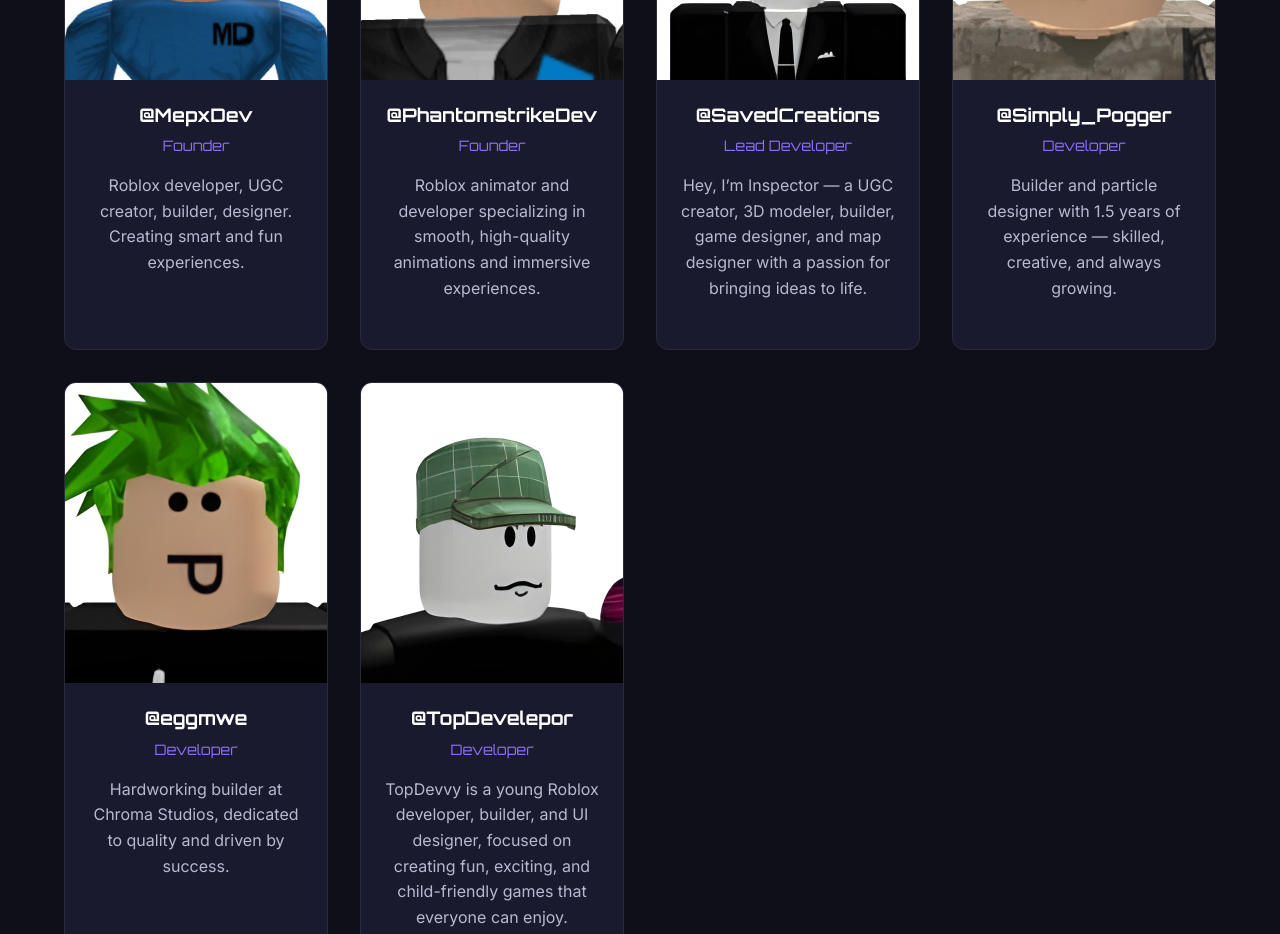
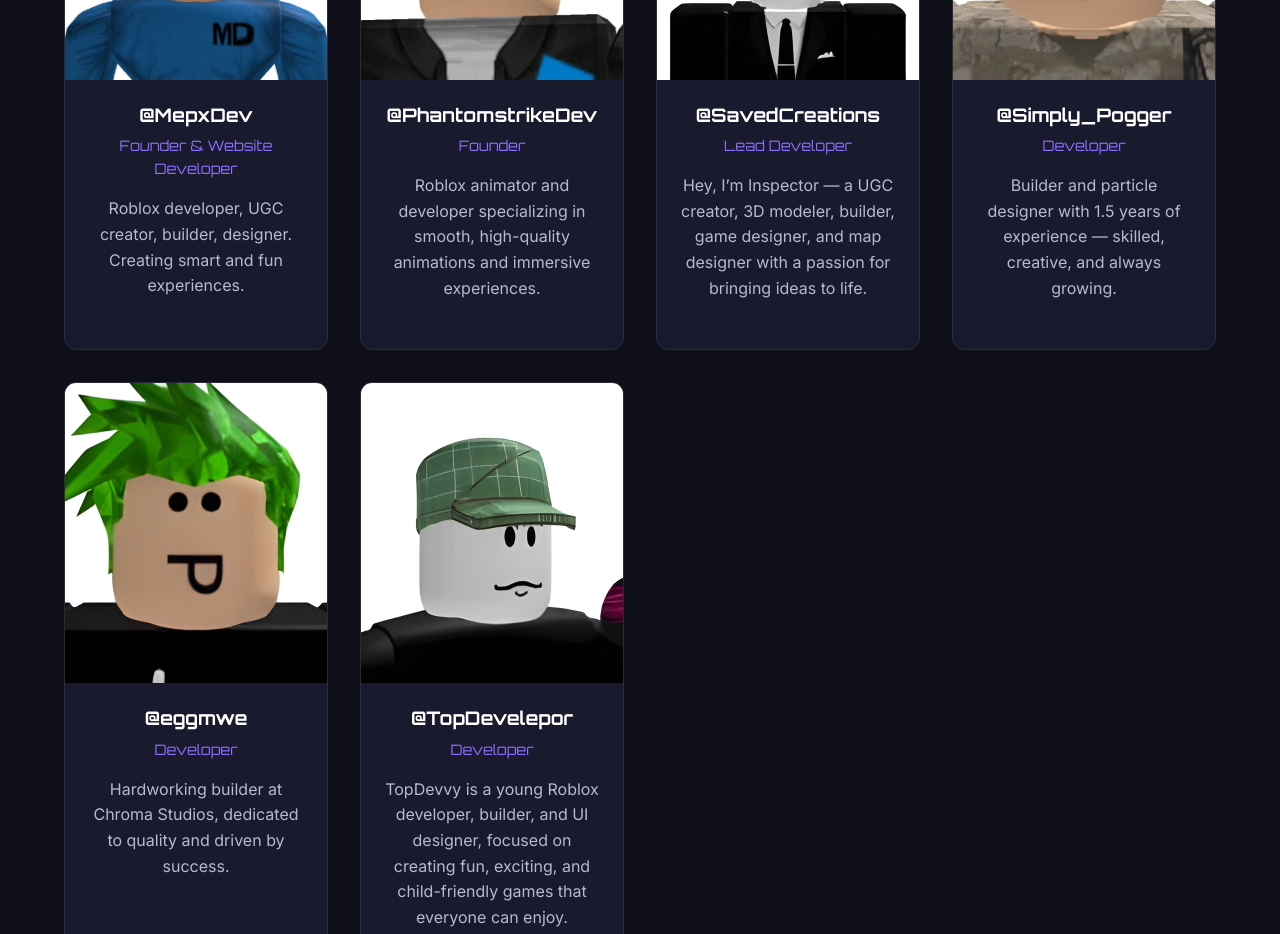
Before and after one commit to MepxDev/chromastudiorbx, a plain HTML site: page index.html in a window 1280 px wide. Shown: the part 2560-3494 px from the top of the page. Drawn offline with Linux system fonts and the light colour scheme.

Commit message:
Update index.html

```diff
--- a/index.html
+++ b/index.html
@@ -139,7 +139,7 @@
                     </div>
                     <div class="member-info">
                         <h3>@MepxDev</h3>
-                        <span class="role">Founder</span>
+                        <span class="role">Founder & Website Developer</span>
                         <p>Roblox developer, UGC creator, builder, designer. Creating smart and fun experiences.</p>
                     </div>
                 </div>
```
